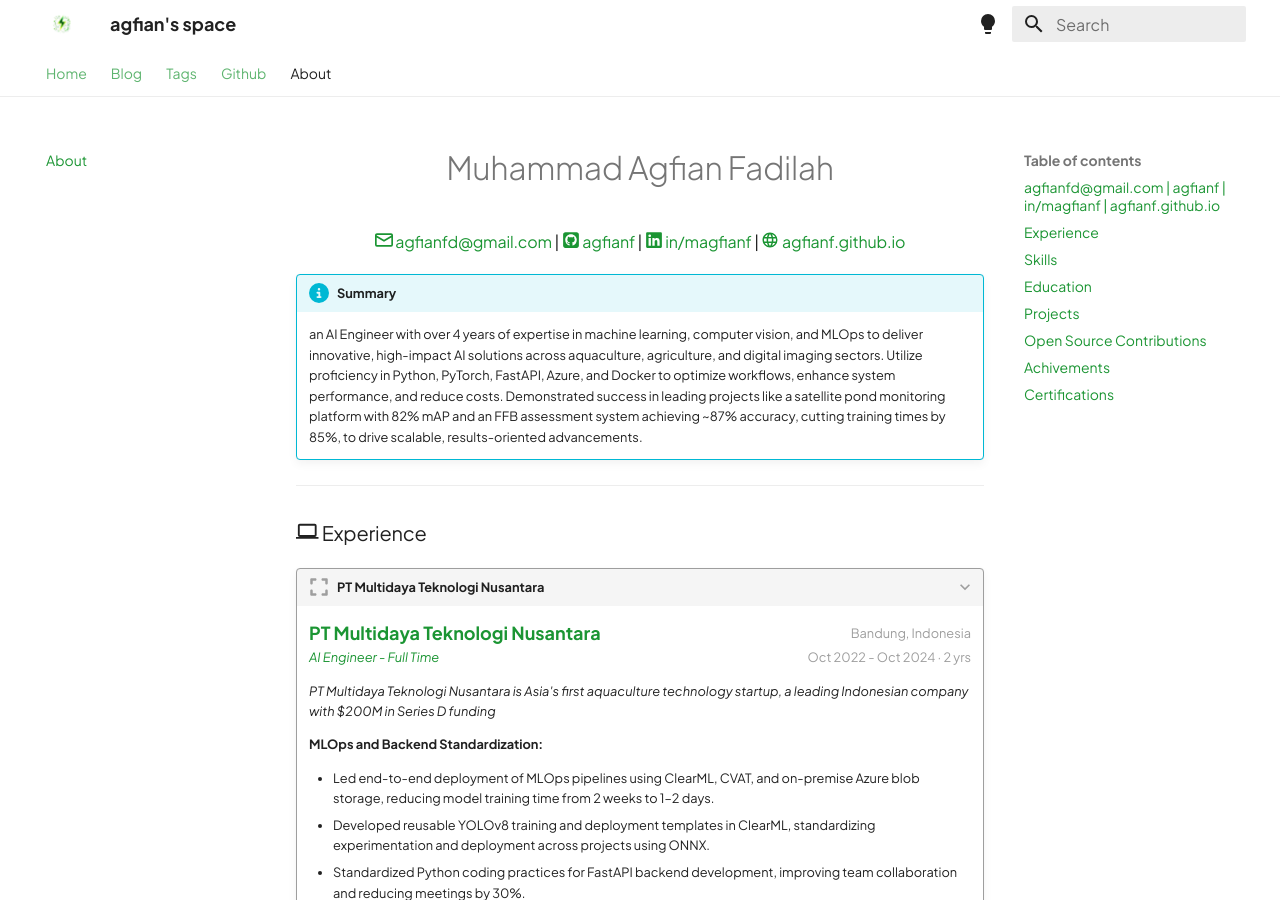
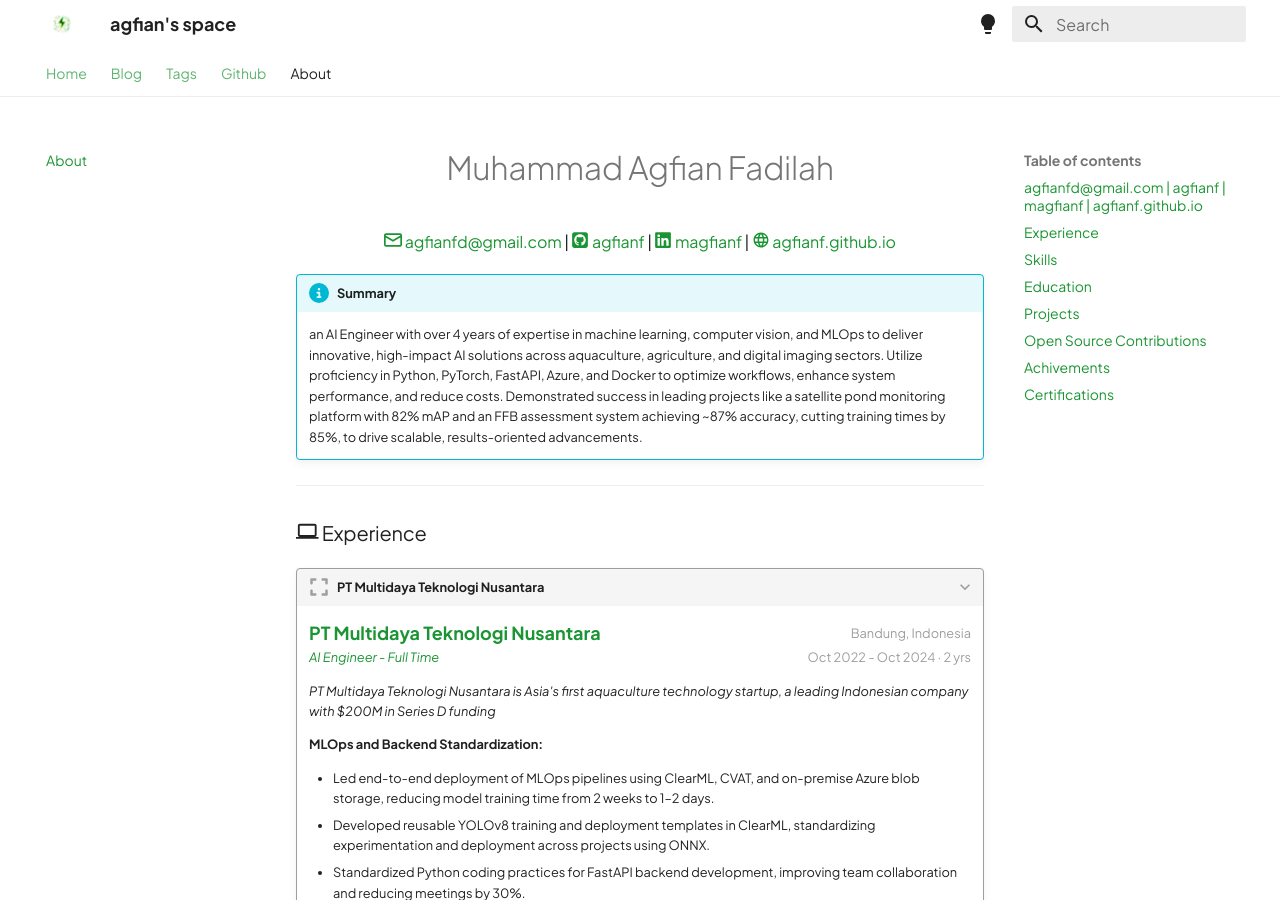
Before and after one commit to agfianf/agfianf.github.io, an MkDocs documentation site: the page built from docs/about.md, in a window 1280 px wide and 900 px high. Built offline with MkDocs 1.6.1 and Material for MkDocs 9.7.7, drawn with Linux system fonts in a browser that asks for light colours.

Commit message:
fix: linkedn

```diff
--- a/docs/about.md
+++ b/docs/about.md
@@ -1,5 +1,5 @@
 # Muhammad Agfian Fadilah { align=center }
-#### <span style="font-weight: normal; text-align: center;">[:octicons-mail-16: agfianfd@gmail.com](mailto:agfianfd@gmail.com) | [:fontawesome-brands-square-github: agfianf](https://github.com/agfianf) | [:fontawesome-brands-linkedin: in/magfianf](https://www.linkedin.com/in/magfianf/) |  [:material-web: agfianf.github.io](https://agfianf.github.io/)</span> { align=center }
+#### <span style="font-weight: normal; text-align: center;">[:octicons-mail-16: agfianfd@gmail.com](mailto:agfianfd@gmail.com) | [:fontawesome-brands-square-github: agfianf](https://github.com/agfianf) | [:fontawesome-brands-linkedin: magfianf](https://www.linkedin.com/in/magfianf/) |  [:material-web: agfianf.github.io](https://agfianf.github.io/)</span> { align=center }
 
 !!! info "Summary"
 
```
